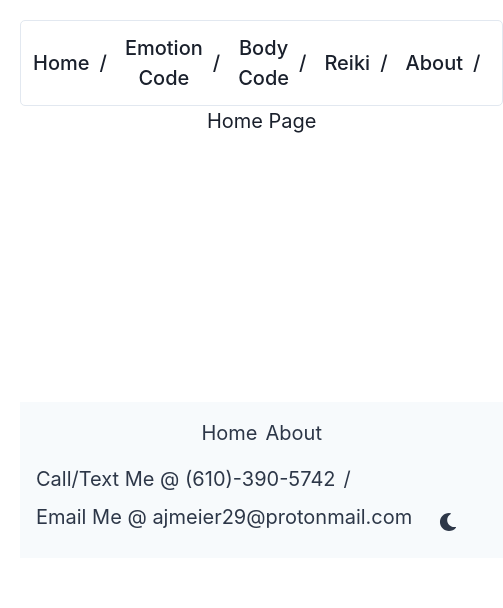
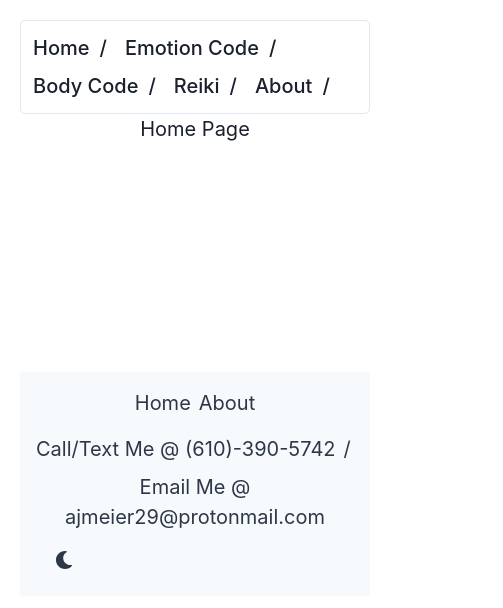
Before and after one commit to ajmeier29/about-me-site, a React (Create React App) app: page / in a window 390 px wide. Shown: the top 608 px of the page, 503 px wide, since content can reach past the window. Built offline with nearby package versions, Linux system fonts and the light colour scheme.

Commit message:
fixed nav bar wrapping on phone

```diff
--- a/src/Navigation/NavigationBar.js
+++ b/src/Navigation/NavigationBar.js
@@ -5,6 +5,8 @@ import {
   BreadcrumbLink,
   Flex,
   HStack,
+  Wrap,
+  WrapItem,
 } from '@chakra-ui/react';
 import { Link, Outlet } from 'react-router-dom';
 
@@ -13,7 +15,7 @@ const NavigationBar = props => {
     <Box>
       <Flex borderWidth="1px" borderRadius="5px" padding={3}>
         <Breadcrumb fontWeight="medium" fontSize="xl">
-          <HStack>
+          <Wrap>
             <NavLink link="/" text="Home" />
 
             <NavLink link="#" text="Emotion Code" />
@@ -23,7 +25,7 @@ const NavigationBar = props => {
             <NavLink link="#" text="Reiki" />
 
             <NavLink link="/About" text="About" />
-          </HStack>
+          </Wrap>
         </Breadcrumb>
       </Flex>
       <Outlet />
@@ -33,11 +35,13 @@ const NavigationBar = props => {
 
 const NavLink = props => {
   return (
-    <BreadcrumbItem separator={'/'} spacing={2.5}>
-      <Link to={props.link}>
-        <BreadcrumbLink>{props.text}</BreadcrumbLink>
-      </Link>
-    </BreadcrumbItem>
+    <WrapItem>
+      <BreadcrumbItem separator={'/'} spacing={2.5}>
+        <Link to={props.link}>
+          <BreadcrumbLink>{props.text}</BreadcrumbLink>
+        </Link>
+      </BreadcrumbItem>
+    </WrapItem>
   );
 };
 
```
